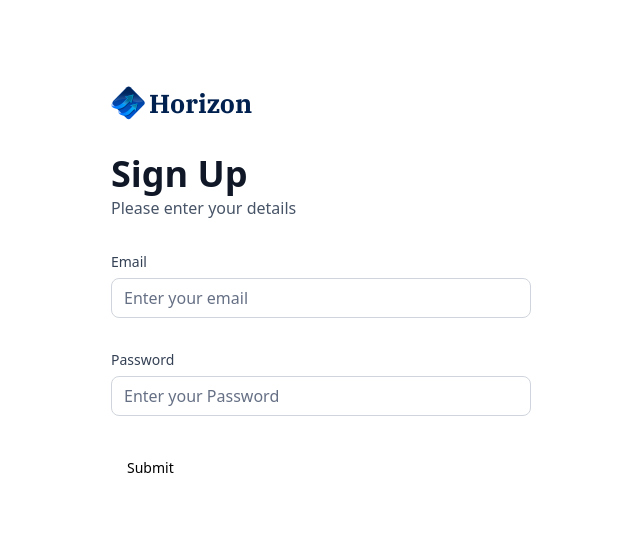
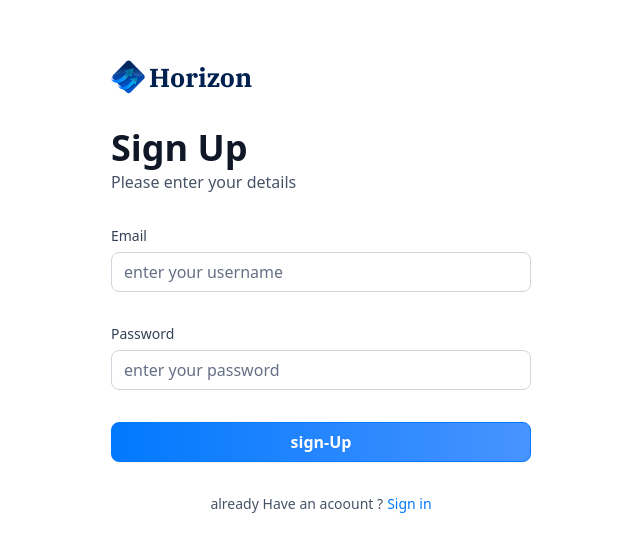
Before and after one commit to officialYash/Horizon_BankApp, a Next.js app: page /sign-up in a window 1280 px wide. Shown: the part 113-664 px from the top of the page, without its empty margins (319-959 px from the left). Built offline with nearby package versions, Linux system fonts and the light colour scheme.

Commit message:
Complete Sign-in Layout page

```diff
--- a/components/AuthForm.tsx
+++ b/components/AuthForm.tsx
@@ -17,29 +17,29 @@ import {
 import { Input } from "@/components/ui/input"
 import { z } from "zod"
 import CustomInput from './CustomInput';
-
-
-const formSchema = z.object({
-    Email : z.string().email(),
-})
-
+import { authFormSchema } from '@/lib/utils';
+import { Loader2 } from 'lucide-react';
 
 const AuthForm = ({type}:{type:string}) => {
 
     const [user,setUser]=useState(null);
+    const[isLoading , setIsLoading]=useState(false);
       // 1. Define your form.
-  const form = useForm<z.infer<typeof formSchema>>({
-    resolver: zodResolver(formSchema),
+  const form = useForm<z.infer<typeof authFormSchema>>({
+    resolver: zodResolver(authFormSchema),
     defaultValues: {
       Email: "",
+      password:''
     },
   })
 
   // 2. Define a submit handler.
-  function onSubmit(values: z.infer<typeof formSchema>) {
+  function onSubmit(values: z.infer<typeof authFormSchema>) {
     // Do something with the form values.
     // ✅ This will be type-safe and validated.
-    console.log(values)
+    setIsLoading(true);
+    console.log(values);
+    setIsLoading(false);
   }
   return (
     <section className='auth-form'>
@@ -65,49 +65,26 @@ const AuthForm = ({type}:{type:string}) => {
         </header>
         { user ? (<div className='flex flex-col gap-4'>
             {/* {PlaidLink} */}
-        </div>): (<>
+        </div>): (
+        <>
             <Form {...form}>
       <form onSubmit={form.handleSubmit(onSubmit)} className="space-y-8">
-        <FormField
-          control={form.control}
-          name="Email"
-          render={({ field }) => (
-            <div className='form-item'>
-                <FormLabel className='form-label'>
-                    Email
-                </FormLabel>
-                <div className='flex w-full flex-col'>
-                <FormControl>
-                    <Input placeholder='Enter your email' className='input-class' {...field} />
-                </FormControl>
-                <FormMessage className='form-message mt-2'/>
-                </div>
-            </div>
-          )}
-        />
-        {/* <CustomInput form={form} name='username' label='username' placeholder='enter your username'/>
-        <CustomInput form={form} name='passworf' label='password' placeholder='enter your password'/>
-         */}
-         <FormField
-          control={form.control}
-          name="password"
-          render={({ field }) => (
-            <div className='form-item'>
-                <FormLabel className='form-label'>
-                    Password
-                </FormLabel>
-                <div className='flex w-full flex-col'>
-                <FormControl>
-                    <Input placeholder='Enter your Password' className='input-class'type='password' {...field} />
-                </FormControl>
-                <FormMessage className='form-message mt-2'/>
-                </div>
-            </div>
-          )}
-        />
-        <Button type="submit">Submit</Button>
+
+         <CustomInput control={form.control} name='Email' label='Email' placeholder='enter your username'/>
+        <CustomInput control={form.control} name='password' label='Password' placeholder='enter your password'/>
+
+      <div className='flex flex-col gap-4'>  <Button type="submit" disabled={isLoading} className='form-btn'>{isLoading ?(<> <Loader2 size={20} className='animate-spin'/> &nbsp; Loading.....</>) : type ==='sign-in'?'Sign-In':'sign-Up'}</Button>
+      </div>
       </form>
     </Form>
+
+<footer className='flex justify-center gap-1'>
+  <p className='text-14 font-normal text-gray-600'>{type==='sign-in' ? "Don't have an account ?" :"already Have an acoount ?"}</p>
+  <Link href={type === 'sign-in' ? '/sign-up' : '/sign-in'} className='form-link'>
+    {type === 'sign-in' ? 'Sign up' : 'Sign in'}
+  </Link>
+</footer>
+
         </>)}
         </section>
   )
--- a/components/CustomInput.tsx
+++ b/components/CustomInput.tsx
@@ -1,10 +1,12 @@
 import React from 'react'
 import { FormControl, FormField, FormLabel, FormMessage } from './ui/form'
 import { Input } from './ui/input'
-import { Control, Form } from 'react-hook-form'
+import { Control, FieldPath} from 'react-hook-form'
+import { z } from 'zod'
+import { authFormSchema } from '@/lib/utils'
 interface CustomInput{
- control: Control,
- name:string,
+ control: Control<z.infer<typeof authFormSchema>>,
+ name: FieldPath<z.infer<typeof authFormSchema>>,
  label:string,
  placeholder: string
 }
@@ -20,7 +22,7 @@ const CustomInput = ({control,name,label ,placeholder}:CustomInput) => {
                 </FormLabel>
                 <div className='flex w-full flex-col'>
                 <FormControl>
-                    <Input placeholder={placeholder} className='input-class'type='password' {...field} />
+                    <Input placeholder={placeholder} className='input-class' type={name === 'password' ? 'password':'text'} {...field} />
                 </FormControl>
                 <FormMessage className='form-message mt-2'/>
                 </div>
--- a/lib/utils.ts
+++ b/lib/utils.ts
@@ -2,6 +2,7 @@
 import { type ClassValue, clsx } from "clsx";
 import qs from "query-string";
 import { twMerge } from "tailwind-merge";
+import { z } from "zod";
 
 export function cn(...inputs: ClassValue[]) {
   return twMerge(clsx(inputs));
@@ -193,3 +194,8 @@ export const getTransactionStatus = (date: Date) => {
 
   return date > twoDaysAgo ? "Processing" : "Success";
 };
+
+export const authFormSchema = z.object({
+  Email : z.string().email(),
+  password:z.string().min(8)
+})
```
